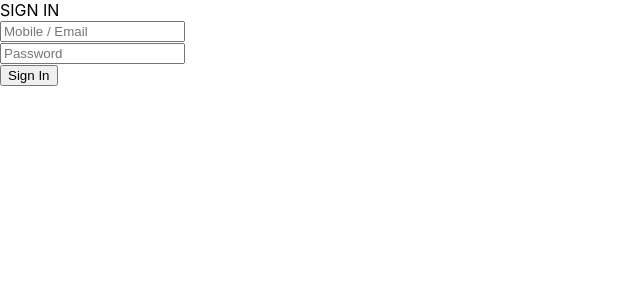
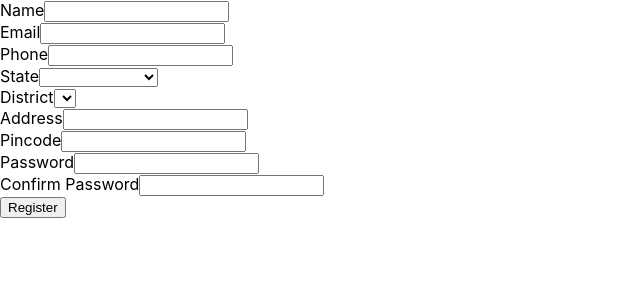
Before and after one commit to Rajneesh2505/shopping, a React (Create React App) app in the folder client/: page /register in a window 1280 px wide. Shown: the top 300 px of the page, without its empty margins (0-640 px from the left). Built offline with nearby package versions, Linux system fonts and the light colour scheme.

Commit message:
some modification in server to client connection

```diff
--- a/client/src/App.js
+++ b/client/src/App.js
@@ -7,15 +7,16 @@ import { BrowserRouter,Routes,Route } from 'react-router-dom';
 function App() {
   return (
     <>
-    {/* <Navbar/> */}
+    {/* <Navbar/>
      <Signin/>
-     {/* <Register/> */}
+     <Register/> */}
 
-     {/* <BrowserRouter>
+     <BrowserRouter>
        <Routes>
-        <Route path='/register' element={Register}/>
+        <Route path='/register' element={<Register></Register>}/>
+        <Route path="/" element={<Signin/>}></Route>
        </Routes>
-     </BrowserRouter> */}
+     </BrowserRouter>
     </>
 
   )
--- a/client/src/components/Navbar.js
+++ b/client/src/components/Navbar.js
@@ -1,13 +1,13 @@
 import React from 'react';
-// import {Link} from 'react-router-dom'
+import {Link} from 'react-router-dom'
 const Navbar=()=>{
     return(
         <div className='navbar'>
             <ul>
                 <li className='laundry'>LAUNDRY</li>
-                {/* <li className='home'><Link to = '/'>Home</Link></li>
+                <li className='home'><Link to = '/'>Home</Link></li>
                 <li className='pricing'><Link to = '/pricing'>Pricing</Link></li>
-                <li className='career'><Link to = '/career'>Career</Link></li> */}
+                <li className='career'><Link to = '/career'>Career</Link></li>
                 <li><button className='button'>signin</button></li>
             </ul>
         </div>
--- a/client/src/components/Register.js
+++ b/client/src/components/Register.js
@@ -1,17 +1,20 @@
 import React from "react";
+import "./assets/css/signin.css"
 import {useState} from 'react'
+import { useNavigate } from "react-router-dom";
 const Register = ()=>{
-   const [confirmPassword,setConfirmPassword]=useState("")
+   const [confirmPassword,setConfirmPassword]=useState({value:""})
     const [form,setForm]=useState({
       name:"",email:"",phone:"",state:"",district:"",address:"",pincode:"",password:""
     });
     const [err,setErr]=useState({})
     const [warnMsg,setWarnMsg]=useState("")
+    const navigate=useNavigate()
 ///function to add data in database and create new user
 const handleRegister=(e)=>{
    e.preventDefault()
    if(form.name==""|| form.email=="" || form.phone=="" || form.state=="" || form.district=="" || form.address=="" || form.pincode=="" || form.password==""|| confirmPassword==""){
-setWarnMsg("Fill all the fileds")
+setWarnMsg("All fields are mendatory. fill all the fields.")
    }else{
      fetch("http://localhost:3000/user/registration",{
       method:"POST",
@@ -19,6 +22,10 @@ setWarnMsg("Fill all the fileds")
          "content-type":"application/json"
       },
       body:JSON.stringify(form)
+     }).then(data=>{
+      data.ok ? navigate("/"): navigate("/register")
+     }).catch(err=>{
+      console.log("err occur",err)
      })
    }
 }
@@ -38,7 +45,7 @@ const validateInput={
          setErr(err=>{
             return {
                ...err,
-               [key]:"Invalid number"
+               [key]:"Invalid number."
             }
          })
       }
@@ -48,7 +55,7 @@ const validateInput={
          setErr(err=>{
             return {
                ...err,
-               [key]:"pincode can't contain alphabets"
+               [key]:"Pincode can't contain alphabets."
             }
          })
       }
@@ -68,17 +75,17 @@ const validateInput={
          setErr(err=>{
             return {
                ...err,
-               [key]:"email should contain @ in it."
+               [key]:"Email should contain @ in it."
             }
          })
       }
    },
 confirmPassword:(key,value)=>{
-   if(value!==form.password){
+   if(value!=form.password){
       setErr(err=>{
          return {
             ...err,
-            [key]:"password are not match.please check your password"
+            [key]:"Password are not match.please check your password."
          }
       })
    }
@@ -87,7 +94,7 @@ confirmPassword:(key,value)=>{
 }
     return(
         <div>
-         <div>{warnMsg}</div>
+         <div className="warning-message">{warnMsg}</div>
            <div>
            <label>Name</label>
             <input name = "name" type = "text" onChange={(e)=>setForm({...form , name : e.target.value})}/>
@@ -97,14 +104,14 @@ confirmPassword:(key,value)=>{
               <input name = "email" type = "email" onChange={(e)=>setForm({...form , email : e.target.value})} onBlur={()=>{
                validateInput.email && validateInput.email("email",form.email)
               }}/>
-              {err.email && <div>{err.email}</div>}
+              {err.email && <div className="error-message">{err.email}</div>}
            </div>
            <div>
               <label>Phone</label>
               <input name = "phone" type = "text" onChange={(e)=>setForm({...form ,  phone: e.target.value})} onBlur={()=>{
                validateInput.phone && validateInput.phone("phone",form.phone)
               }}/>
-              {err.phone && <div>{err.phone}</div>}
+              {err.phone && <div className="error-message">{err.phone}</div>}
            </div>
            <div>
            <label>State</label>
@@ -138,21 +145,21 @@ confirmPassword:(key,value)=>{
               <input name = "pincode" type = "text" onChange={(e)=>setForm({...form ,  pincode: e.target.value})} onBlur={()=>{
                validateInput.pincode && validateInput.pincode("pincode",form.pincode)
               }}/>
-              {err.pincode && <div>{err.pincode}</div>}
+              {err.pincode && <div className="error-message">{err.pincode}</div>}
             </div>
             <div>
                <label>Password</label>
               <input name = "password" type = "password" onChange={(e)=>setForm({...form , password: e.target.value})} onBlur={()=>{
                validateInput.password && validateInput.password("password",form.password)
               }}/>
-              {err.password && <div>{err.password}</div>}
+              {err.password && <div className="error-message">{err.password}</div>}
             </div>
             <div>
                <label>Confirm Password</label>
-              <input name = "confirmpassword" type = "password" onChange={(e)=>setConfirmPassword({ confirmpassword: e.target.value})} onBlur={()=>{
-               validateInput.confirmPassword && validateInput.confirmPassword("confirmPassword",confirmPassword)
+              <input name = "confirmpassword" type = "password" onChange={(e)=>setConfirmPassword({ ...confirmPassword,value: e.target.value})} onBlur={()=>{
+               validateInput.confirmPassword && validateInput.confirmPassword("confirmPassword",confirmPassword.value)
               }}/>
-              {err.confirmPassword && <div>{err.confirmPassword}</div>}
+              {err.confirmPassword && <div className="error-message">{err.confirmPassword}</div>}
             </div>
             <div>
                 <button onClick={handleRegister}>Register</button>
--- a/client/src/components/Signin.js
+++ b/client/src/components/Signin.js
@@ -1,4 +1,5 @@
 import React from 'react';
+import "./assets/css/signin.css"
 import { useState } from 'react';
 import axios from "axios"
 import { Link } from 'react-router-dom';
@@ -12,7 +13,7 @@ const Signin = ()=>{
    const handleSubmit=(e)=>{
    e.preventDefault()
     if(data.email=="" || data.password==""){
-      setWarningMessage("fill all the field")
+      setWarningMessage("All fields are mendatory. fill all the fields.")
     }else{
       axios({
         url:"http://localhost:3000/user/signin",
@@ -44,7 +45,7 @@ const Signin = ()=>{
           setError(err=>{
             return {
               ...err,
-              [key]:"Length of password should be greate than 6"
+              [key]:"Length of password should be greate than 6."
             }
           })
         }
@@ -63,22 +64,24 @@ const Signin = ()=>{
     return(
         <div>
             <div className='div-1'>
-              {/* <div className='laundryservice'>Laundry Service</div>
+              <div className='laundryservice'>Laundry Service</div>
               <div className='line-1'>Doorstep Wash & Dryclean Service</div>
-              <div className='line-2'>Don’t Have An Account?</div> */}
-               {/* <Link to = '/register'><button className='registerbutton'>Register</button></Link>  */}
+              <div className='line-2'>Don't Have An Account?</div>
+               <Link to = '/register'><button className='registerbutton'>Register</button></Link>
             </div>
             <div className='div-2'>
               <form method="post">
                 <div>SIGN IN</div>
-                <div>{warningMessage}</div>
+                <div className="warning-message">{warningMessage}</div>
                <div>
+                <label for="email">Email</label>
                <input name="mobile" type="text" placeholder='Mobile / Email' id="email" onChange={handleData} onBlur={()=>{
                   validator.email &&   validator.email("email",data.email)
                 }}/>
                 {error.email && <div className="error-message">{error.email}</div>}
                </div>
                 <div>
+                  <label for="password">Password</label>
                 <input name="password" type = "password" placeholder='Password' id="password" onChange={handleData} onBlur={()=>{
                   validator.password &&   validator.password("password",data.password)
                 }}/>
--- /dev/null
+++ b/client/src/components/assets/css/signin.css
@@ -0,0 +1,8 @@
+.error-message{
+    color:red;
+    font-size: 10px;
+}
+.warning-message{
+    color:red;
+    font-size: 15px;
+}
```
